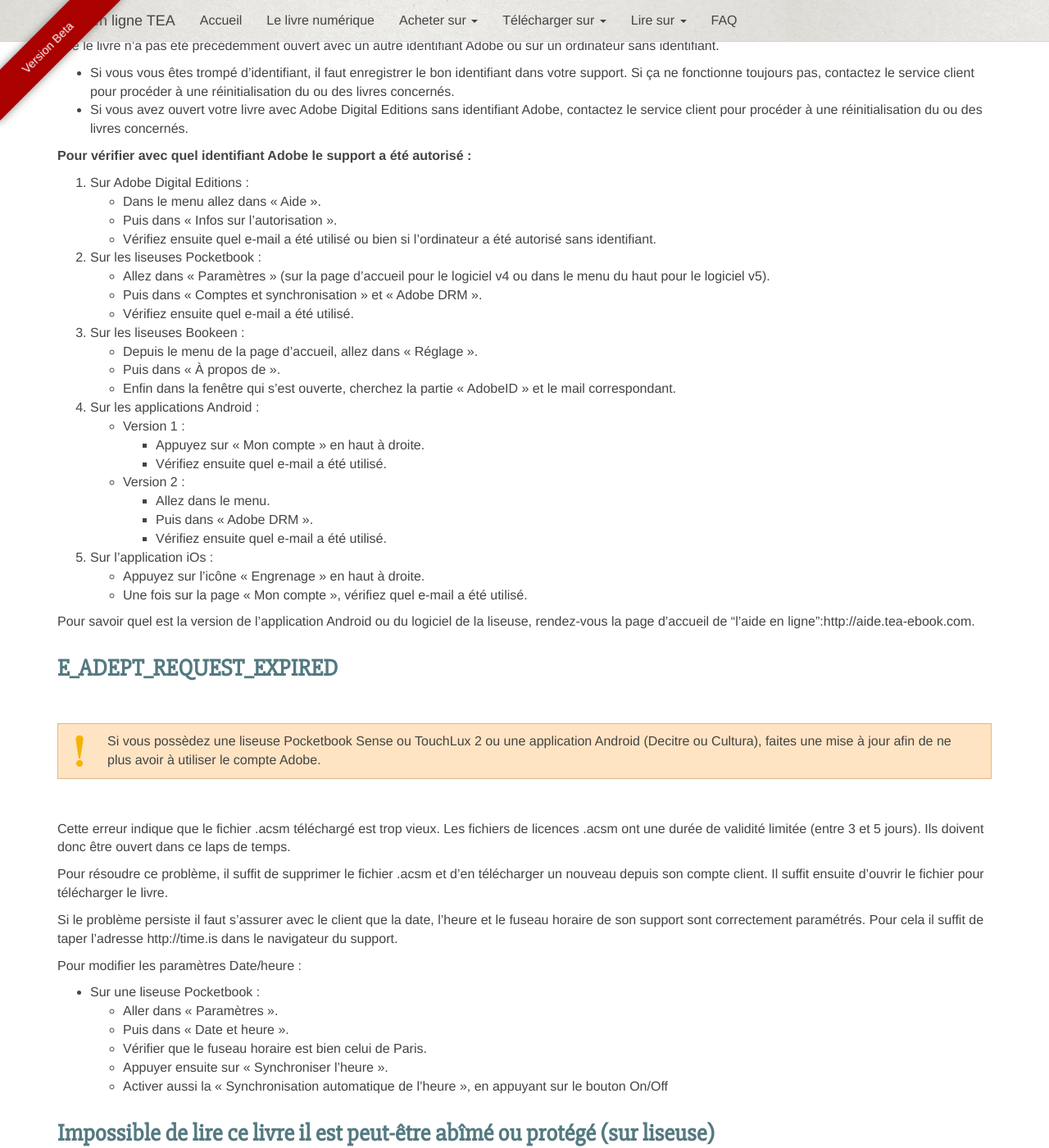
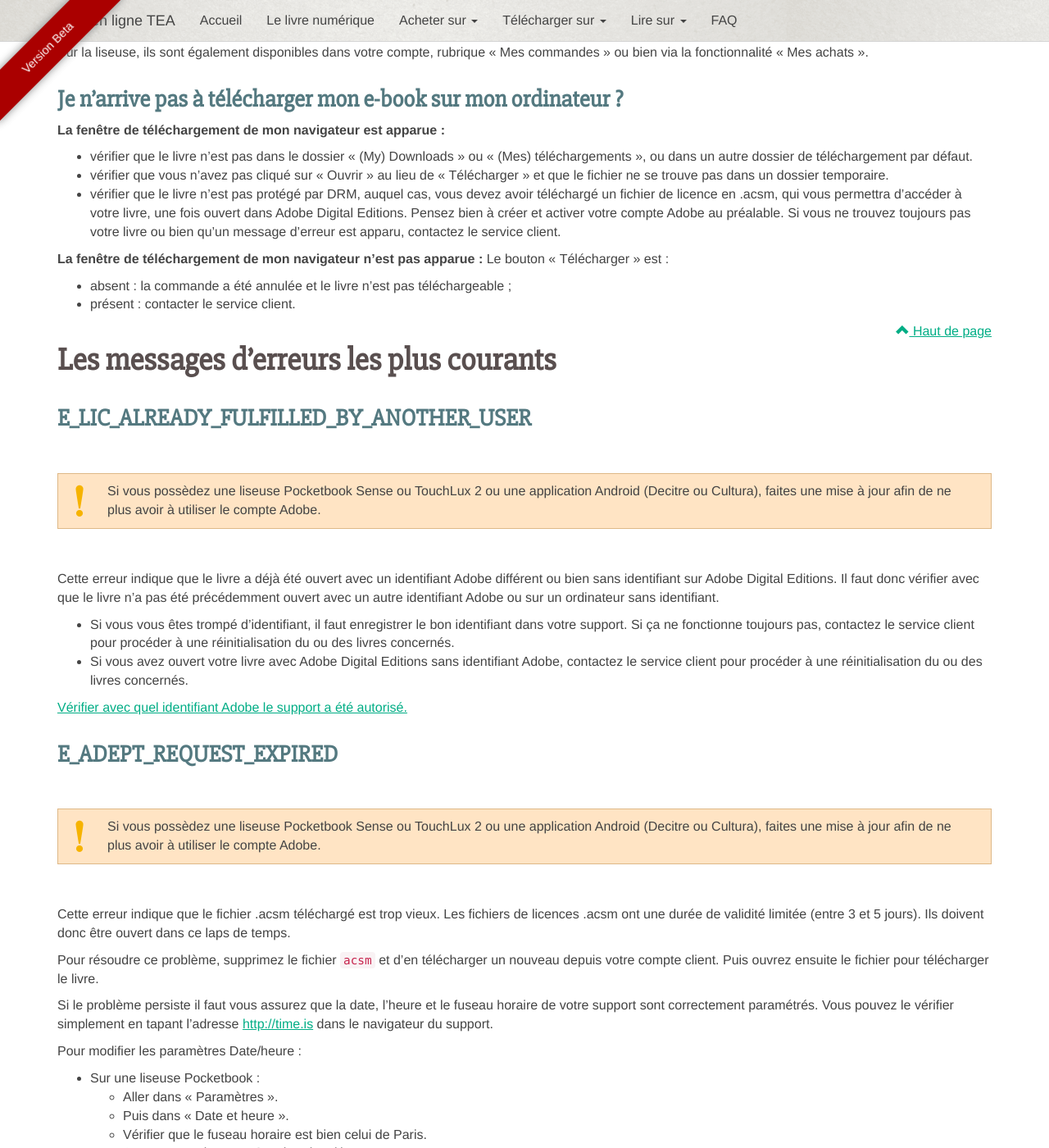
Before and after one commit to TEA-ebook/help-center, a Jekyll site: the page built from _pages/FAQ.md, in a window 1280 px wide and 1400 px high, scrolled down 11463 px. Shown: the whole window at 82% size. Built offline with Jekyll 4.4.1, drawn with Linux system fonts in a browser that asks for light colours; nearby versions of some CDN libraries; Markdown is read by kramdown in place of the engine named in the settings; some of the changed text lies outside the part shown.

Commit message:
Fix: various error

```diff
--- a/_pages/FAQ.md
+++ b/_pages/FAQ.md
@@ -172,6 +172,35 @@
 
 Pensez à bien conserver vos identifiant et mot de passe, vous devrez les saisir sur le(s) support(s) de lecture de votre choix afin de pouvoir lire vos e-books protégés par Adobe DRM.
 
+{% include anchor.html id="identifiant-adobe" label="Comment vérifier avec quel identifiant Adobe le support a été autorisé ?" %}
+###Comment vérifier avec quel identifiant Adobe le support a été autorisé ?
+
+* Sur Adobe Digital Editions :
+    1. Dans le menu allez dans « Aide ».
+    2. Puis dans « Infos sur l'autorisation ».
+    3. Vérifiez ensuite quel e-mail a été utilisé ou bien si l'ordinateur a été autorisé sans identifiant.
+* Sur les liseuses Pocketbook :
+    1. Allez dans « Paramètres » (sur la page d'accueil pour le logiciel v4 ou dans le menu du haut pour le logiciel v5).
+    2. Puis dans « Comptes et synchronisation » et « Adobe DRM ».
+    3. Vérifiez ensuite quel e-mail a été utilisé.
+* Sur les liseuses Bookeen :
+    1. Depuis le menu de la page d'accueil, allez dans « Réglage ».
+    2. Puis dans « À propos de ».
+    3. Enfin dans la fenêtre qui s'est ouverte, vérifier l'e-mail utilisé dans la section « AdobeID ».
+* Sur les applications Android :
+    * Version 1 :
+        1. Appuyez sur « Mon compte » en haut à droite.
+        2. Vérifiez ensuite quel e-mail a été utilisé.
+    * Version 2 :
+        1. Allez dans le menu.
+        2. Puis dans « Adobe DRM ».
+        3. Vérifiez ensuite quel e-mail a été utilisé.
+* Sur l'application iOs :
+    1. Appuyez sur l’icône « Paramètres » (symbolisé par un engrenage) en haut à droite.
+    2. Une fois sur la page « Mon compte », vérifiez quel e-mail a été utilisé.
+
+Pour savoir quel est la version de l'application Android ou du logiciel de la liseuse, rendez-vous sur [la page d'accueil](http://aide.tea-ebook.com).
+
 <p class="pull-right"><a href="#"><span class="glyphicon glyphicon-chevron-up" aria-hidden="true"></span> Haut de page</a></p>
 
 {% include anchor.html id="lecture" label="Lecture" %}
@@ -204,13 +233,13 @@
 Si rien ne fonctionne, contactez votre service client.
 
 {% include anchor.html id="ouvrir-acsm" label="Mon livre est un fichier au format acsm" %}
-###Mon livre est un fichier au format acsm
-Les fichiers acsm sont des fichiers de licence qui permettent à un utilisateur de télécharger son ebook, lorsque celui-ci est protégé par Adobe DRM.
+###Mon livre est un fichier au format `acsm`
+Les fichiers `acsm` sont des fichiers de licence qui permettent à un utilisateur de télécharger son ebook, lorsque celui-ci est protégé par Adobe DRM.
 
-* [Ouvrir un fichier acsm sur ordinateur](/web-ordinateur/#lire-ordinateur)
-* [Ouvrir un fichier acsm sur liseuse](/web-basic2/#tranferer-basic2)
+* [Ouvrir un fichier `acsm` sur ordinateur](/web-ordinateur/#lire-ordinateur)
+* [Ouvrir un fichier `acsm` sur liseuse](/web-basic2/#tranferer-basic2)
 
-<p class="warningtip">Si vous possèdez une liseuse Pocketbook Sense ou TouchLux 2, faites une mise à jour afin de ne plus avoir à utiliser le compte Adobe.</p>
+<p class="warningtip">Si vous possédez une liseuse Pocketbook Sense ou TouchLux 2, faites une mise à jour afin de ne plus avoir à utiliser le compte Adobe.</p>
 
 {% include anchor.html id="ebook-incomplet" label="L’e-book est incomplet. Il manque des pages ou des chapitres." %}
 ###L’e-book est incomplet. Il manque des pages ou des chapitres.
@@ -241,7 +270,7 @@
 Il est possible de lire ses livres sur une liseuse Kobo.
 Pour cela, il suffit de les transférer depuis Adobe Digital Editions, ce qui nécessite un identifiant Adobe.
 
-<p class="warningtip">Il faut penser à éjecter « proprement » la liseuse KOBO avant de la déconnecter d'un ordinateur.</p>
+<p class="warningtip">Il faut penser à éjecter « proprement » la liseuse Kobo avant de la déconnecter d'un ordinateur.</p>
 
 <p class="pull-right"><a href="#"><span class="glyphicon glyphicon-chevron-up" aria-hidden="true"></span> Haut de page</a></p>
 
@@ -456,7 +485,8 @@
 ###Ma liseuse Cybook est bloquée sur une page, que dois-je faire ?
 Nous vous invitons à utiliser le bouton "reset". Puis utilisez le bouton marche, l'appareil doit s'allumer normalement.
 Il est également possible que la batterie soit vide. En effet, avec la technologie de l'encre électronique, lorsque la batterie se vide pendant la lecture la dernière page affichée reste à l'écran. Quand le Cybook est bloqué, connectez-le à votre ordinateur ou bien votre chargeur USB pour le charger.
-Si rien de tout cela ne fonctionne, faites une demande d’aide sur le site de Bookeen : <https://service.bookeen.com/>
+
+Si rien de tout cela ne fonctionne, contactez le service client Bookeen : <https://service.bookeen.com/>
 
 {% include anchor.html id="reset-cybook" label="Comment faire un « reset » avec la liseuse Cybook ?" %}
 ###Comment faire un « reset » avec la liseuse Cybook ?
@@ -494,6 +526,7 @@
 {% include anchor.html id="pas-telecharger-ebook" label="Je n’arrive pas à télécharger mon e-book sur mon ordinateur ?" %}
 ###Je n’arrive pas à télécharger mon e-book sur mon ordinateur ?
 **La fenêtre de téléchargement de mon navigateur est apparue :**
+
 - vérifier que le livre n'est pas dans le dossier « (My) Downloads » ou « (Mes) téléchargements », ou dans un autre dossier de téléchargement par défaut.
 - vérifier que vous n'avez pas cliqué sur « Ouvrir » au lieu de « Télécharger » et que le fichier ne se trouve pas dans un dossier temporaire.
 - vérifier que le livre n'est pas protégé par DRM, auquel cas, vous devez avoir téléchargé un fichier de licence en .acsm, qui vous permettra d'accéder à votre livre, une fois ouvert dans Adobe Digital Editions. Pensez bien à créer et activer votre compte Adobe au préalable.
@@ -521,33 +554,7 @@
 * Si vous vous êtes trompé d'identifiant, il faut enregistrer le bon identifiant dans votre support. Si ça ne fonctionne toujours pas, contactez le service client pour procéder à une réinitialisation du ou des livres concernés.
 * Si vous avez ouvert votre livre avec Adobe Digital Editions sans identifiant Adobe, contactez le service client pour procéder à une réinitialisation du ou des livres concernés.
 
-**Pour vérifier avec quel identifiant Adobe le support a été autorisé :**
-
-1. Sur Adobe Digital Editions :
-    * Dans le menu allez dans « Aide ».
-    * Puis dans « Infos sur l'autorisation ».
-    * Vérifiez ensuite quel e-mail a été utilisé ou bien si l'ordinateur a été autorisé sans identifiant.
-2. Sur les liseuses Pocketbook :
-    * Allez dans « Paramètres » (sur la page d'accueil pour le logiciel v4 ou dans le menu du haut pour le logiciel v5).
-    * Puis dans « Comptes et synchronisation » et « Adobe DRM ».
-    * Vérifiez ensuite quel e-mail a été utilisé.
-3. Sur les liseuses Bookeen :
-    * Depuis le menu de la page d'accueil, allez dans « Réglage ».
-    * Puis dans « À propos de ».
-    * Enfin dans la fenêtre qui s'est ouverte, cherchez la partie « AdobeID » et le mail correspondant.
-4. Sur les applications Android :
-    * Version 1 :
-        * Appuyez sur « Mon compte » en haut à droite.
-        * Vérifiez ensuite quel e-mail a été utilisé.
-    * Version 2 :
-        * Allez dans le menu.
-        * Puis dans « Adobe DRM ».
-        * Vérifiez ensuite quel e-mail a été utilisé.
-5. Sur l'application iOs :
-    * Appuyez sur l’icône « Engrenage » en haut à droite.
-    * Une fois sur la page « Mon compte », vérifiez quel e-mail a été utilisé.
-
-Pour savoir quel est la version de l'application Android ou du logiciel de la liseuse, rendez-vous la page d'accueil de "l'aide en ligne":http://aide.tea-ebook.com.
+[Vérifier avec quel identifiant Adobe le support a été autorisé.](#identifiant-adobe)
 
 {% include anchor.html id="request-expired" label="E_ADEPT_REQUEST_EXPIRED" %}
 ###E\_ADEPT\_REQUEST\_EXPIRED
@@ -556,9 +563,10 @@
 
 Cette erreur indique que le fichier .acsm téléchargé est trop vieux. Les fichiers de licences .acsm ont une durée de validité limitée (entre 3 et 5 jours). Ils doivent donc être ouvert dans ce laps de temps.
 
-Pour résoudre ce problème, il suffit de supprimer le fichier .acsm et d'en télécharger un nouveau depuis son compte client. Il suffit ensuite d'ouvrir le fichier pour télécharger le livre.
+Pour résoudre ce problème, supprimez le fichier `acsm` et d'en télécharger un nouveau depuis votre compte client. Puis ouvrez ensuite le fichier pour télécharger le livre.
 
-Si le problème persiste il faut s'assurer avec le client que la date, l'heure et le fuseau horaire de son support sont correctement paramétrés. Pour cela il suffit de taper l'adresse http://time.is dans le navigateur du support.
+Si le problème persiste il faut vous assurez que la date, l'heure et le fuseau horaire de votre support sont correctement paramétrés.
+Vous pouvez le vérifier simplement en tapant l'adresse <http://time.is> dans le navigateur du support.
 
 Pour modifier les paramètres Date/heure :
 
@@ -580,18 +588,7 @@
 * Si vous vous êtes trompé d'identifiant, il faut enregistrer le bon identifiant dans votre support. Si ça ne fonctionne toujours pas, contactez le service client pour procéder à une réinitialisation du ou des livres concernés.
 * Si vous avez ouvert votre livre avec Adobe Digital Editions sans identifiant Adobe, contactez le service client pour procéder à une réinitialisation du ou des livres concernés.
 
-Pour vérifier avec quel identifiant Adobe le support a été autorisé :
-
-1. Sur Adobe Digital Editions :
-    * Dans le menu allez dans « Aide ».
-    * Puis dans « Infos sur l'autorisation ».
-    * Vérifiez ensuite quel e-mail a été utilisé ou bien si l'ordinateur a été autorisé sans identifiant.
-2. Sur les liseuses Pocketbook :
-    * Allez dans « Paramètres » (sur la page d'accueil pour le logiciel v4 ou dans le menu du haut pour le logiciel v5).
-    * Puis dans « Comptes et synchronisation » et « Adobe DRM ».
-    * Vérifiez ensuite quel e-mail a été utilisé.
-
-Pour savoir quel est la version du logiciel de la liseuse, rendez-vous sur la page d'accueil de l'aide en ligne.
+[Vérifier avec quel identifiant Adobe le support a été autorisé.](#identifiant-adobe)
 
 {% include anchor.html id="protege-adobe-DRM" label="Ce livre est protégé par Adobe DRM. Pour le lire vous devez activer votre compte Adobe sur votre appareil..." %}
 ###Ce livre est protégé par Adobe DRM. Pour le lire vous devez activer votre compte Adobe sur votre appareil...
@@ -645,13 +642,13 @@
 Cette erreur indique que l'autorisation de l'ordinateur est invalide ou corrompue.
 
 ####Solution 1 :
-1. Supprimez l'autorisation de l'ordinateur (ctrl + Maj + D sous windows) ou (cmd + Maj + D sous Mac).
-2. Désinstallez ADE (dans Panneau de configuration > Programmes)
-3. Installez la dernière version d'ADE http://www.adobe.com/fr/solutions/ebook/digital-editions/download.html
+1. Supprimez l'autorisation de l'ordinateur dans Adobe Digital Editions (ctrl + Maj + D sous windows) ou (cmd + Maj + D sous Mac).
+2. Désinstallez Adobe Digital Editions (dans Panneau de configuration > Programmes)
+3. Installez la dernière version d'Adobe Digital Editions http://www.adobe.com/fr/solutions/ebook/digital-editions/download.html
 4. Autorisez l'ordinateur
 
 ####Solution 2 :
-1. Autorisez le logiciel dans le pare-feu.
+* Autorisez le logiciel dans le pare-feu.
     * Pour le pare-feu de Windows :
         1. Ouvrez le pare-feu Windows
         2. Cliquez sur Démarrer > Panneau de configuration > Firewall
@@ -681,7 +678,7 @@
     5. Téléchargez et installez Adobe Digital Editions depuis le lien suivant : http://www.adobe.com/products/digitaleditions/.
     6. Qu'il est demander d'autoriser l'ordinateur, utilisez le même Adobe ID et mot de passe que précédemment.
     7. Ouvrez un livre.
-* Mac :
+* **Mac :**
     1. Dans le finder : Dans l'onglet "Aller", sélectionnez "Aller au dossier"
     2. Tapez : ~/Library/Application Support/Adobe/Digital Editions et déplacez le fichier activation.dat dans la corbeille.
     3. Ré-autorisez Adobe Digital Editions avec votre identifiant Adobe.
```
Also changed, not shown: other parts of _pages/FAQ.md (+4 -2 lines).
